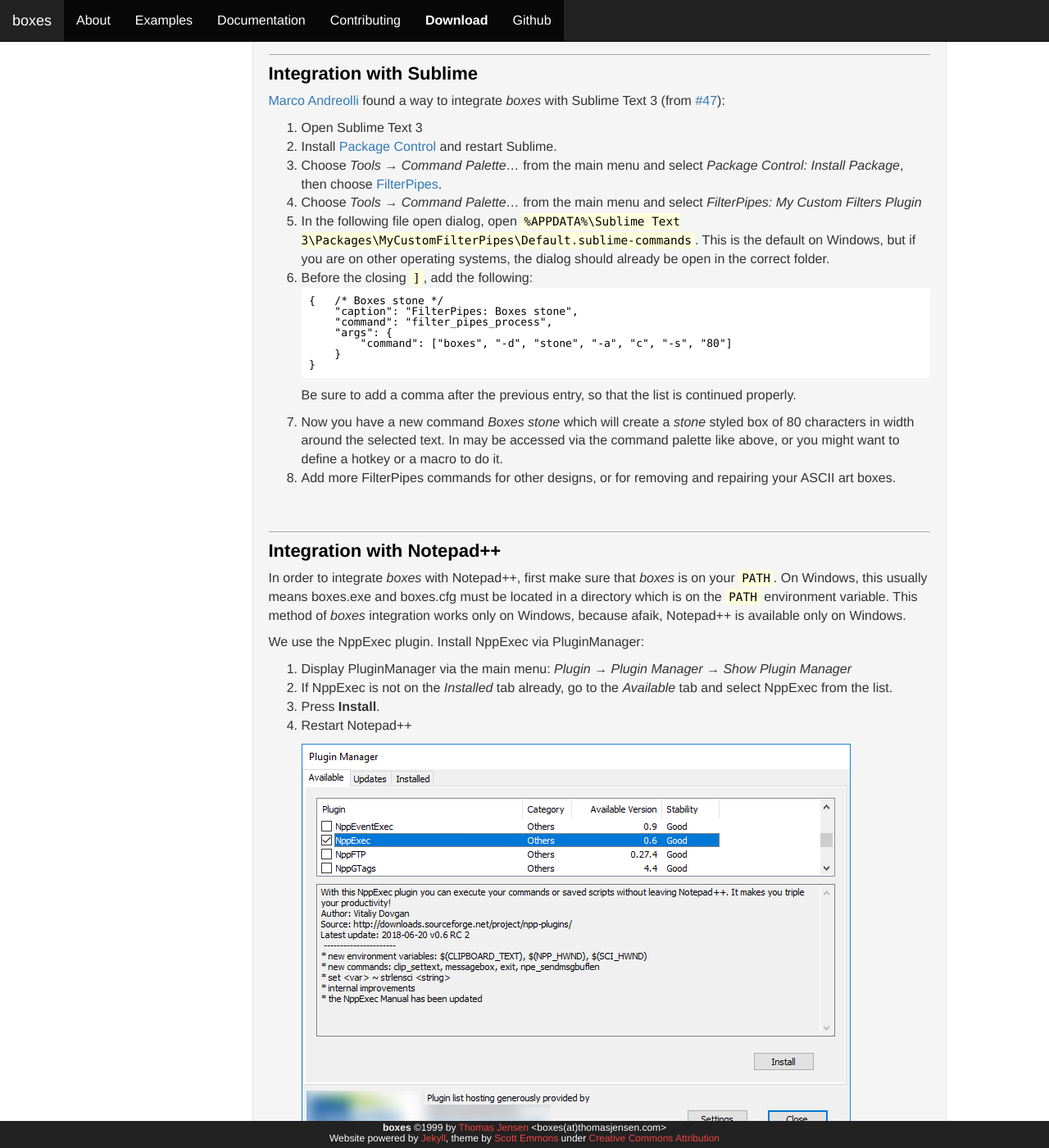
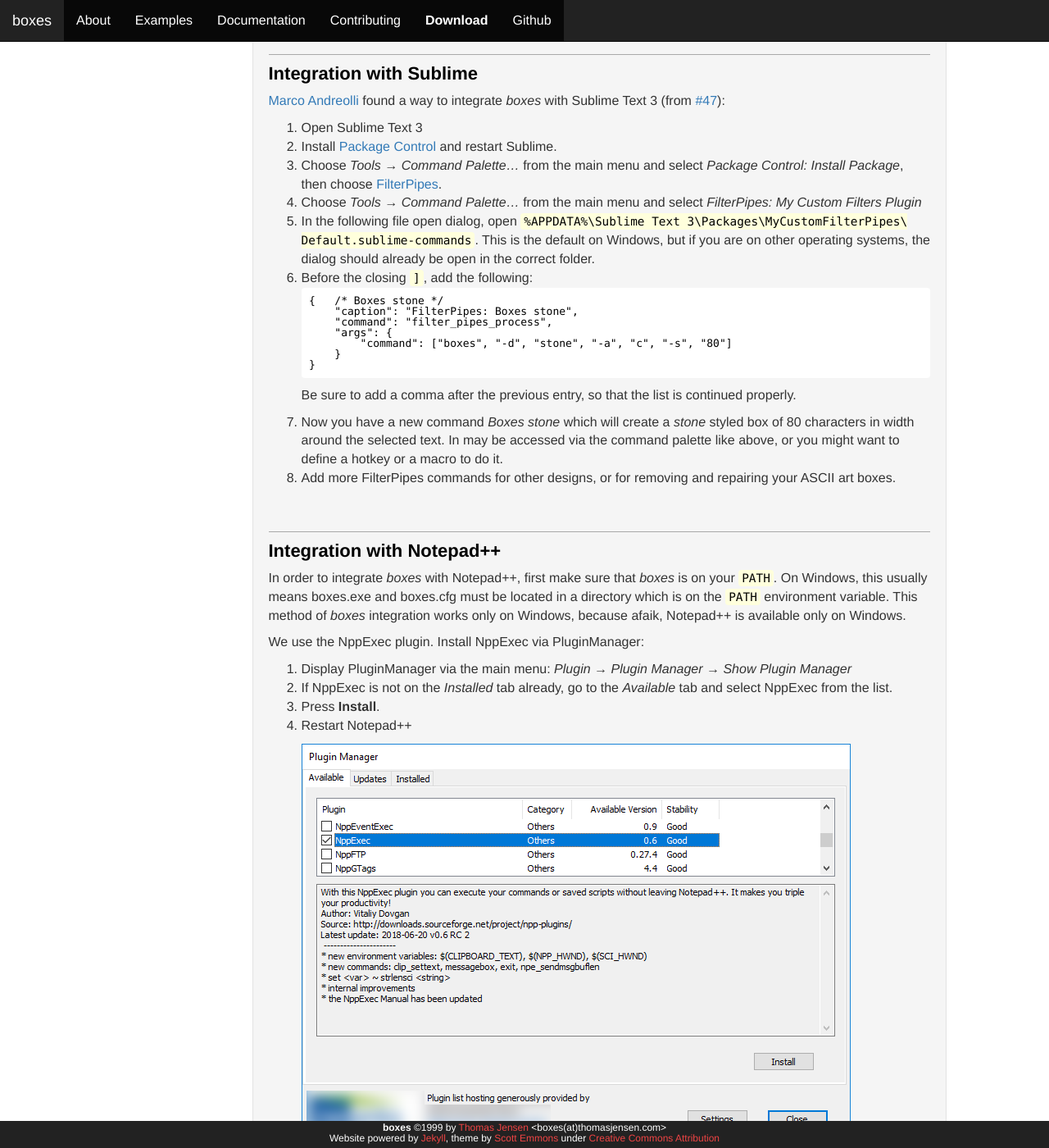
Before and after one commit to ascii-boxes/boxes, a Jekyll site: the page built from docs/install.html, in a window 1280 px wide and 1400 px high, scrolled down 2258 px. Shown: the whole window at 82% size. Built offline with Jekyll 4.4.1, drawn with Linux system fonts in a browser that asks for light colours; comment, search, counter and statistics services are not loaded.

Commit message:
Fix overflow of larger images and code blocks on small screens

````diff
--- a/css/boxes.css
+++ b/css/boxes.css
@@ -117,9 +117,29 @@
     -moz-box-shadow: 1px 1px 4px rgba(34, 34, 34, 0.6);
     -webkit-box-shadow: 1px 1px 4px rgba(34, 34, 34, 0.6);
     box-shadow: 1px 1px 4px rgba(34, 34, 34, 0.6);
+    margin-bottom: 4px;
+    margin-left: 3px;
 }
 
 .mark-hilite {
     background-color: #e0ffe0;
     border-radius: 3px;
 }
+
+div.bxLargeImageWrapper {
+    overflow-x: auto;
+    overflow-y: visible;
+    white-space: nowrap;
+    margin-bottom: 1em;
+}
+div.highlight {
+    white-space: pre;
+    word-wrap: normal;
+    overflow-x: auto;
+    overflow-y: visible;
+}
+div.highlight > pre, div.highlight > pre code {
+    white-space: pre !important;
+    word-break: keep-all;
+    word-wrap: normal;
+}
--- a/docs/index.html
+++ b/docs/index.html
@@ -33,7 +33,8 @@
     a. [Integration with Vim](install.html)\\
 	b. [Integration with Jed](install.html#jed)\\
 	c. [Integration with Emacs](install.html#emacs)\\
-	d. [Integration with Sublime Text](install.html#sublime)
+	d. [Integration with Sublime Text](install.html#sublime)\\
+	e. [Integration with Notepad++](install.html#notepadplusplus)
 
   1. Development\\
     a. [Contributing]({{ site.baseurl}}/contributing.html)\\
--- a/docs/install.html
+++ b/docs/install.html
@@ -154,8 +154,9 @@
    choose [FilterPipes](https://packagecontrol.io/packages/FilterPipes).
 1. Choose *Tools &rarr; Command Palette...* from the main menu and select *FilterPipes: My Custom Filters Plugin*
 1. In the following file open dialog, open
-   `%APPDATA%\Sublime Text 3\Packages\MyCustomFilterPipes\Default.sublime-commands`. This is the default on Windows,
-   but if you are on other operating systems, the dialog should already be open in the correct folder.
+   <code class="highlighter-rouge">%APPDATA%\Sublime Text&nbsp;3\&#8203;Packages\&#8203;MyCustomFilterPipes\&#8203;Default.sublime-commands</code>.
+   This is the default on Windows, but if you are on other operating systems, the dialog should already be open
+   in the correct folder.
 1. Before the closing `]`, add the following:
    ```
    {   /* Boxes stone */
@@ -188,7 +189,9 @@
 1. Press **Install**.
 1. Restart Notepad++
 
-   ![Plugin Manager]({{ site.baseurl }}/images/editor-npp-pluginmanager.png)
+   <div class="bxLargeImageWrapper">
+   <img src="{{ site.baseurl }}/images/editor-npp-pluginmanager.png" alt="Plugin Manager" width="670" height="493" />
+   </div>
 
 Once the NppExec plugin is available, proceed with *boxes* integration:
 
@@ -213,7 +216,9 @@
 1. Press **Save...** and give it a meaningful name, for example `boxes nuke 80`.
 1. Press **Save** on the *Script name* input box.
 
-   ![NppExec Script]({{ site.baseurl }}/images/editor-npp-script.png)
+   <div class="bxLargeImageWrapper">
+   <img src="{{ site.baseurl }}/images/editor-npp-script.png" alt="NppExec Script" width="472" height="277" />
+   </div>
 
 1. Go to *Plugins &rarr; NppExec &rarr; Advanced Options ...*
 1. In the *Associated Script* dropdown, select the `boxes nuke 80` script entry created previously, then press
@@ -221,13 +226,17 @@
 1. Optionally select *Place to the Macros submenu*, if you want an entry for this in the *Macros* menu.
 1. Press **OK**, and if asked, restart Notepad++.
 
-   ![NppExec Advanced Options]({{ site.baseurl }}/images/editor-npp-options.png)
+   <div class="bxLargeImageWrapper">
+   <img src="{{ site.baseurl }}/images/editor-npp-options.png" alt="NppExec Advanced Options" width="530" height="511" />
+   </div>
 
 1. Go to *Macro &rarr; Modify Shortcut/Delete Macro...* to call up the Shortcut mapper.
 1. Select the *Plugin commands* tab, and type `boxes` into the filter line at the bottom of the dialog window.
 1. Choose our `boxes nuke 80` entry and press **Modify**:
 
-   ![Shortcut mapper]({{ site.baseurl }}/images/editor-npp-shortcut.png)
+   <div class="bxLargeImageWrapper">
+   <img src="{{ site.baseurl }}/images/editor-npp-shortcut.png" alt="Shortcut mapper" width="677" height="290" />
+   </div>
 
 1. Assign a shortcut key, for example Ctrl+Shift+B.
 1. Make sure that the Shortcut mapper reports `No shortcut conflicts for this item` in the status area.
````
Also changed, not shown: _posts/2017-10-26-boxes-github-100stars.md (+2 -0 lines), docs/filters.html (+9 -3 lines).
